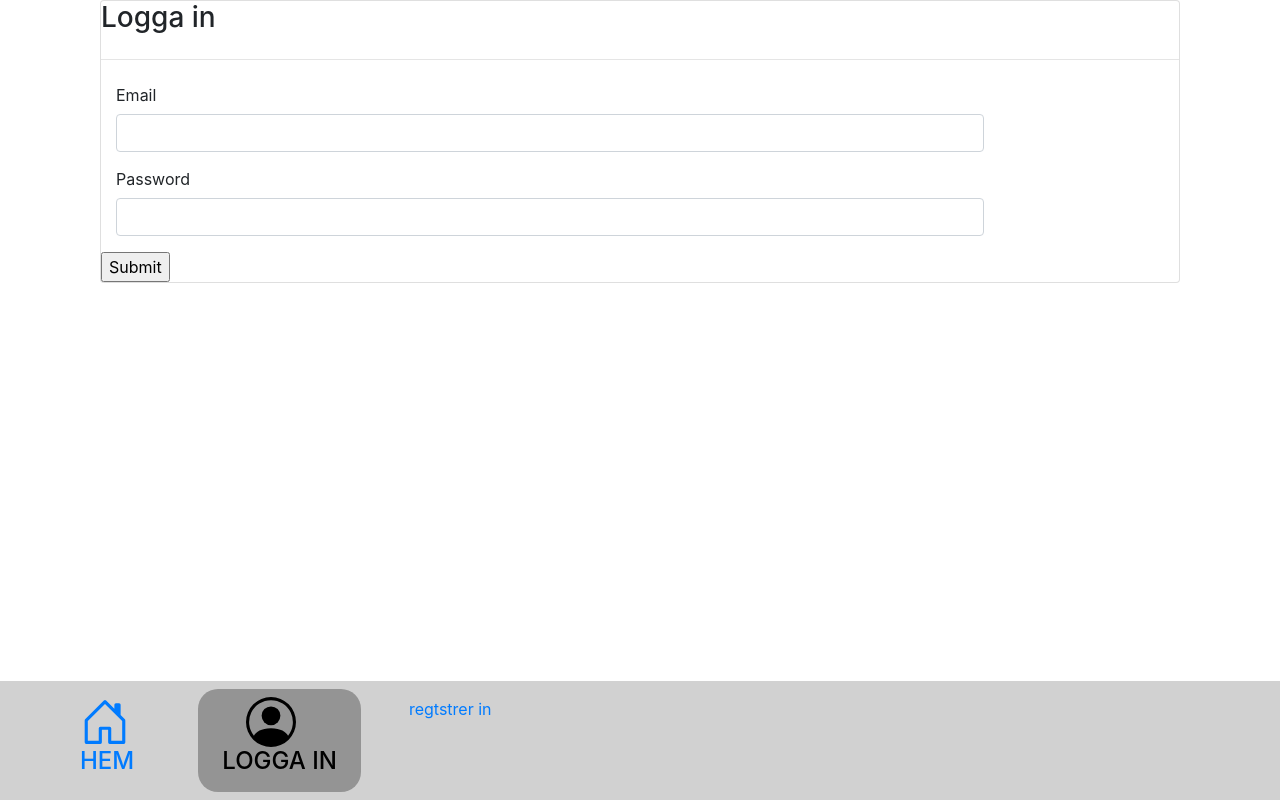
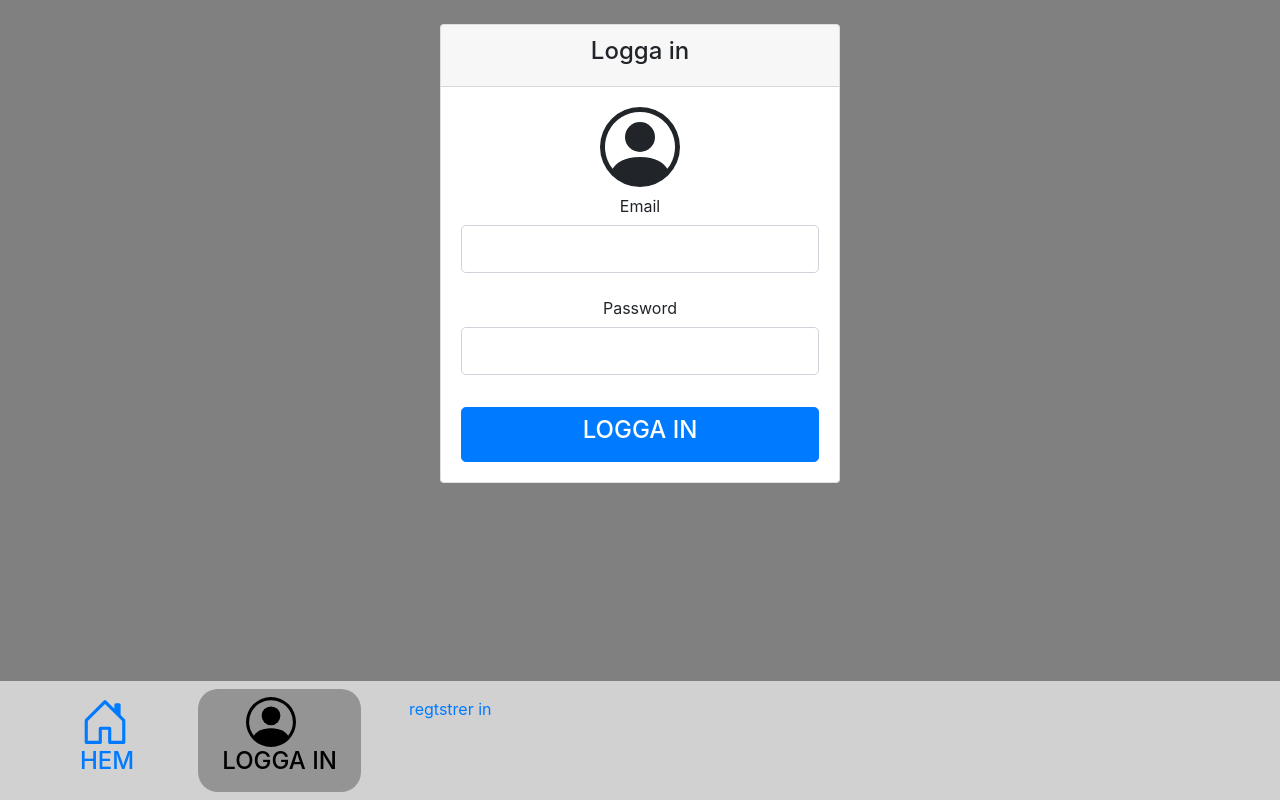
Before and after one commit to magdulator/x0001e, a React (Create React App) app in the folder frontend/: page /login in a window 1280 px wide. Built offline with nearby package versions, Linux system fonts and the light colour scheme.

Commit message:
login form is nicer

```diff
--- a/frontend/src/App.css
+++ b/frontend/src/App.css
@@ -7,3 +7,20 @@
   border-radius: 20px;
   color: black;
 }
+
+.card {
+  width: 25rem;
+}
+
+.btn.btn-primary.btn-lg {
+  width: 100%;
+}
+
+#root {
+  background-color: gray;
+  height: 100%;
+}
+
+body, html {
+  height: 100%;
+}
--- a/frontend/src/components/login.component.js
+++ b/frontend/src/components/login.component.js
@@ -2,6 +2,8 @@ import React, { Component } from "react";
     import auth from '../services/auth';
     import { Formik,ErrorMessage} from 'formik';
     import * as Yup from 'yup';
+    import {HouseDoor, PersonCircle} from 'react-bootstrap-icons';
+
 
     export default class LoginForm extends Component {
 
@@ -23,34 +25,33 @@ export default class LoginForm extends Component {
                 }}
                 validator={() => ({})}>
                     { props => (
-                    <div class="container">
-                <div class="div-center">
-            <       div class="card">
-                     <h3>Logga in</h3><hr></hr>
+                    <div class="container py-4">
+                        <div class="card mx-auto">
+                            <div class="card-header text-center">
+                                <h4>Logga in</h4>
+                            </div>
+                            <div className = "card-body text-center">
+                                <PersonCircle size = "80"></PersonCircle>
+
                                 <form onSubmit =  {props.handleSubmit} >
 
-                    <div className="form-group mb-2">
-                        <label htmlFor="email" className= "col-sm-2 col-form-label">Email</label>
-                        <div className="col-sm-10">
-
+                                    <div className="form-group input-group-lg">
+                                        <label htmlFor="email" className= " col-form-label">Email</label>
                                         <input name="email" type="email" className = "form-control" value={props.values.email} onChange={props.handleChange} onBlur={props.handleBlur}  />
                                         <ErrorMessage name="email" />
                                     </div>
-                    </div>
-                    <div className="form-group ">
-                        <label htmlFor="password" className= "col-sm-2 col-form-label" >Password</label>
-                        <div className="col-sm-10">
-
+                                    <div className="form-group input-group-lg">
+                                        <label htmlFor="password" className= "col-form-label" >Password</label>
                                         <input name="password" type="password" className = "form-control" value={props.values.password} onChange={props.handleChange} onBlur={props.handleBlur}/>
                                         <ErrorMessage name="password" />
                                     </div>
+                                    <div classname = "form-group">
+                                        <button
+                                        className = "btn btn-primary btn-lg mt-3 py-2"
+                                        type="submit"
+                                        disabled={props.isSubmitting}> <h4>LOGGA IN</h4>
+                                        </button>
                                     </div>
-
-                    <input
-                        type="submit"
-                        value="Submit"
-                        disabled={props.isSubmitting}
-                        />
                                 </form>
                             </div>
                         </div>
```
Lines whose indentation alone changed are shown as unchanged.
